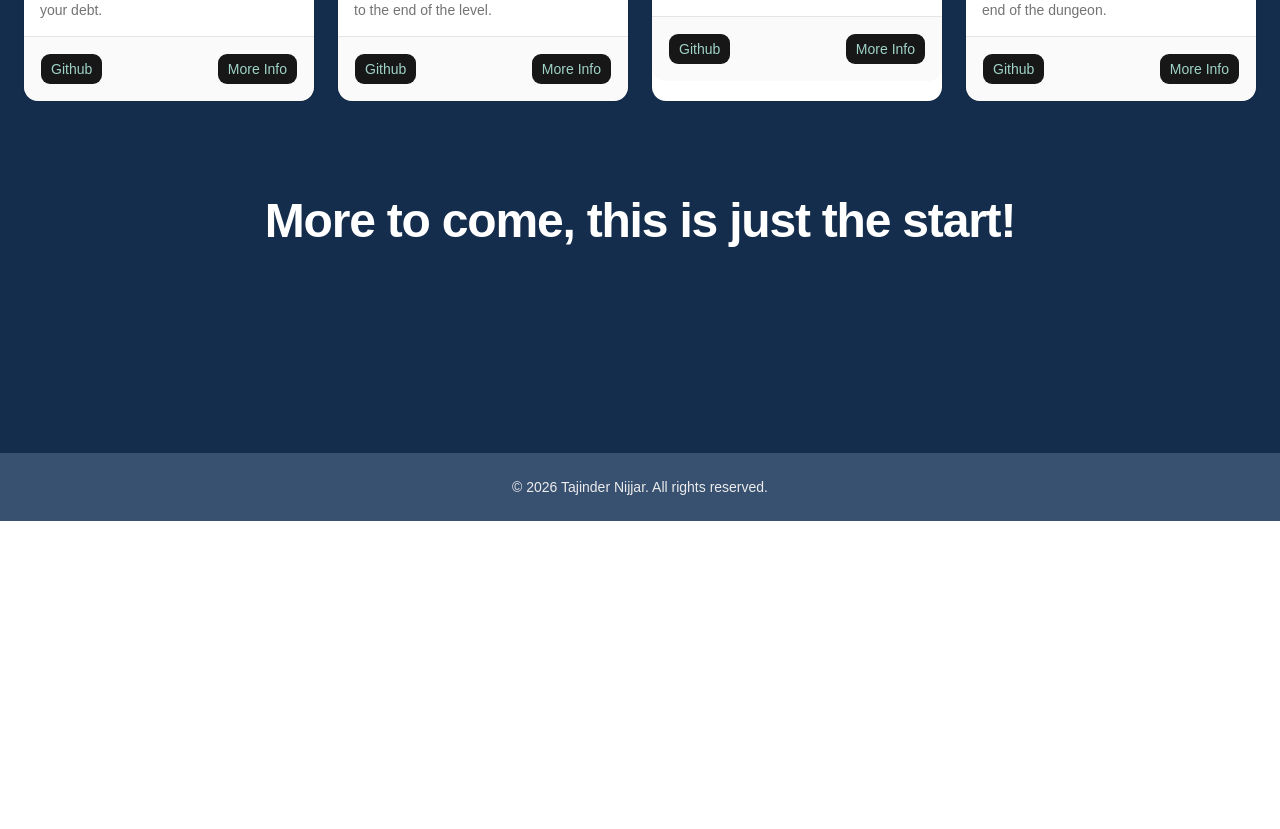
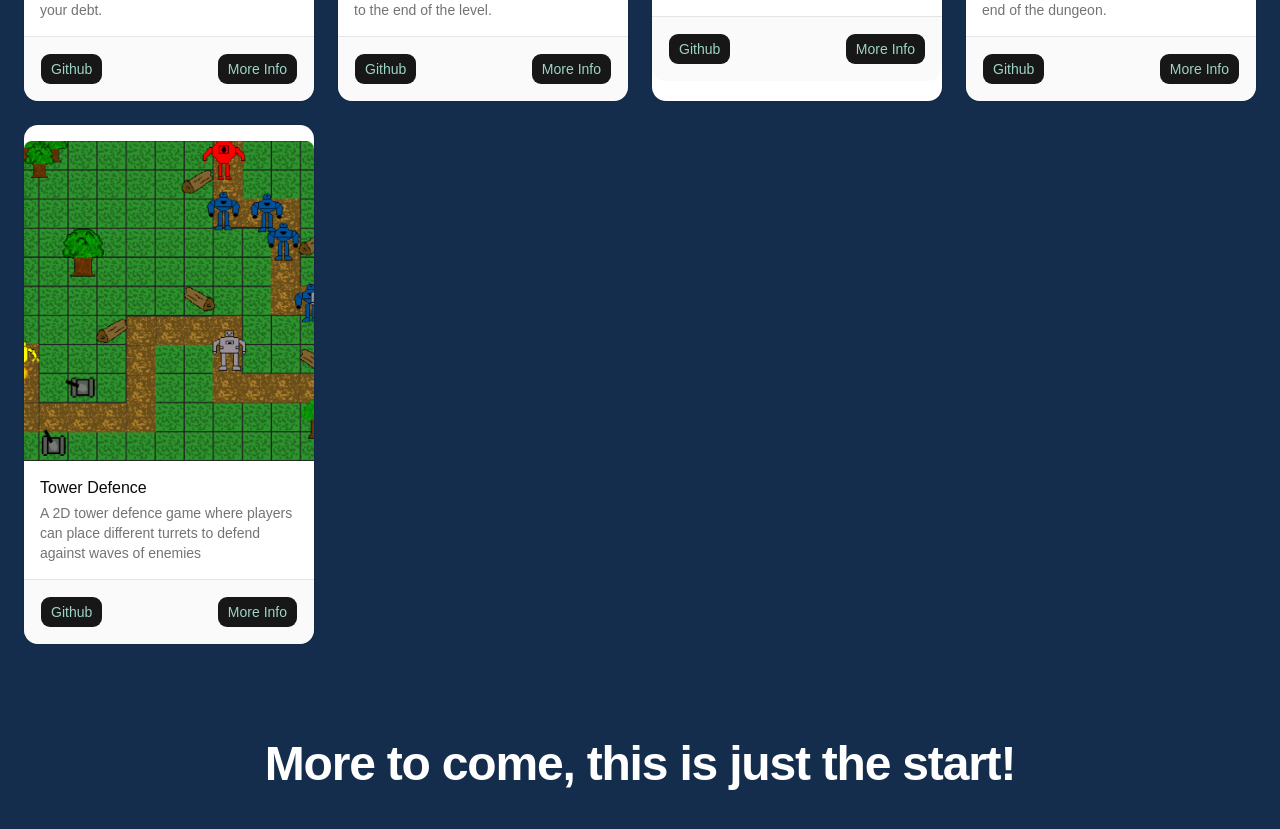
Before and after one commit to Tajinder9753/Updated-Portfolio, a React (Vite) app in the folder Tajinder-Portfolio/: page / in a window 1280 px wide. Shown: the part 2403-3232 px from the top of the page. Before the commit the page ends 2924 px from the top, so only its background shows below. Built offline with nearby package versions, Linux system fonts and the light colour scheme.

Commit message:
Add one more project card

```diff
--- a/Tajinder-Portfolio/src/components/ProjectInfo.ts
+++ b/Tajinder-Portfolio/src/components/ProjectInfo.ts
@@ -2,6 +2,7 @@ import UncleJoeImage from "@/assets/Projects_Images/UncleJoe.png";
 import MystifyingSorceryImage from "@/assets/Projects_Images/MystifyingSorcery.png";
 import ThreeMealsADayImage from "@/assets/Projects_Images/ThreeMeals.png";
 import CardsAndCavernsImage from "@/assets/Projects_Images/CardsAndCaverns.png";
+import TowerDefenceImage from "@/assets/Projects_Images/TowerDefence.png";
 export const projects = [
     {
         title: "Uncle Joe's Fishing Extravaganza",
@@ -69,5 +70,23 @@ export const projects = [
             "Map system where players can choose which level to go to next",
             "Developed as a group project, with 6 members"
         ]
+    },
+    {
+        title: "Tower Defence",
+        description: "A 2D tower defence game where players can place different turrets to defend against waves of enemies",
+        image: TowerDefenceImage,
+        link: "https://github.com/EricLamoureux98/Tower-Defense",
+        moreInfoDescription: "A 2D tower defence game developed as a group project. The game is built in Unity 2D, using c#. The game features various different turrets that players can place to defend against waves of enemies."
+        + "Players have a menu on the left side of the screen where they can select which turret to place and then click on a tile to place the turret. Each turret has different stats such as damage, range, and fire rate, and players must strategically place their turrets"
+        + "to defend against the waves of enemies.",
+        bullets: [
+            "Developed in Unity 2D using c#",
+            "Place different turrets to defend against waves of enemies",
+            "Multiple different turrets with different stats such as damage, range, and fire rate",
+            "Multiple different levels with increasing difficulty",
+            "Developed as a group project, with 2 members",
+            "Created the art assets for the game, including the turrets, enemies, and background",
+            "Early school project but still a functional and enjoyable tower defence game"
+        ]
     }
 ];
```
Also changed, not shown: Tajinder-Portfolio/src/assets/Projects_Images/TowerDefence.png (added).
